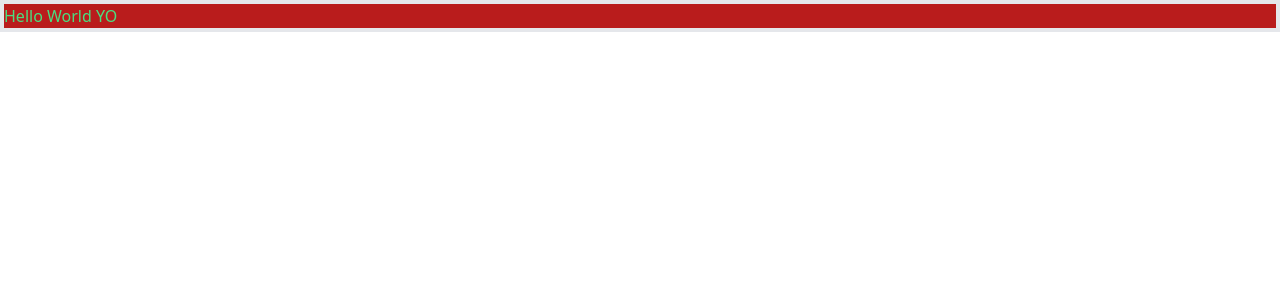
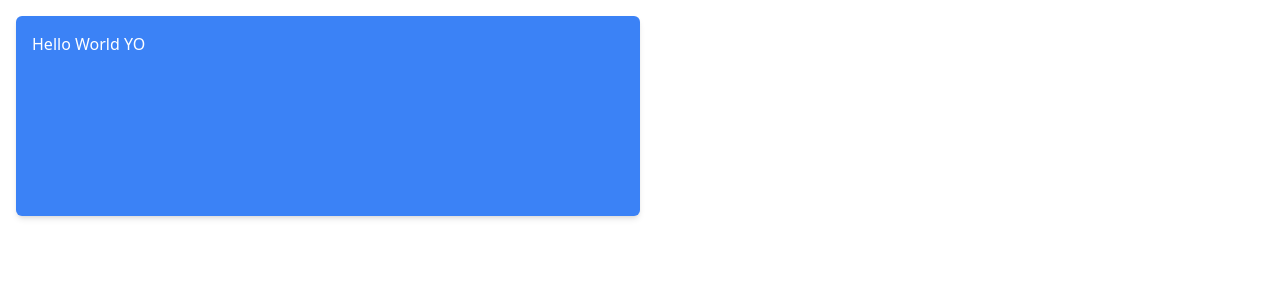
Before and after one commit to ardeora/react-dev, a React app: page / in a window 1280 px wide. Shown: the top 300 px of the page. Built offline with nearby package versions, Linux system fonts and the light colour scheme.

Commit message:
Updated Configs

```diff
--- a/public/index.html
+++ b/public/index.html
@@ -1,12 +1,12 @@
 <!DOCTYPE html>
-<html lang="en">
+<html lang="en" style="height: 100%;">
 <head>
   <meta charset="UTF-8">
   <meta http-equiv="X-UA-Compatible" content="IE=edge">
   <meta name="viewport" content="width=device-width, initial-scale=1.0">
   <title>Document</title>
 </head>
-<body>
+<body style="height: 100%;">
   <div id="root"></div>
 </body>
 </html>
--- a/src/components/App.tsx
+++ b/src/components/App.tsx
@@ -3,8 +3,8 @@ import './styles.css';
 
 export const App: React.FC = () => {
   return (
-    <div>
-      <h1 className="bg-red-700 text-green-400 border-4">Hello World YO</h1>
+    <div className="p-4">
+      <h1 className="w-1/2 h-[200px] rounded-md bg-blue-500 shadow-md p-4 text-white">Hello World YO</h1>
     </div>
   );
 };
--- a/webpack.config.ts
+++ b/webpack.config.ts
@@ -17,7 +17,7 @@ const config: webpack.Configuration = {
       },
       {
         test: /\.css$/i,
-        use: ['style-loader', 'css-loader', 'postcss-loader'],
+        use: [MiniCssExtractPlugin.loader, 'css-loader', 'postcss-loader'],
       },
       {
         test: /\.(png|svg|jpg|gif)$/,
@@ -41,13 +41,13 @@ const config: webpack.Configuration = {
     historyApiFallback: true,
   },
   plugins: [
+    new HtmlWebpackPlugin({
+      template: path.resolve(__dirname, 'public/index.html'),
+      filename: 'index.html',
+    }),
     new MiniCssExtractPlugin({
       filename: '[name].bundle.css',
       chunkFilename: '[id].css',
-    }),
-    new HtmlWebpackPlugin({
-      template: path.resolve(__dirname, 'public/index.html'),
-      filename: 'index.html',
     }),
   ],
 };
```
